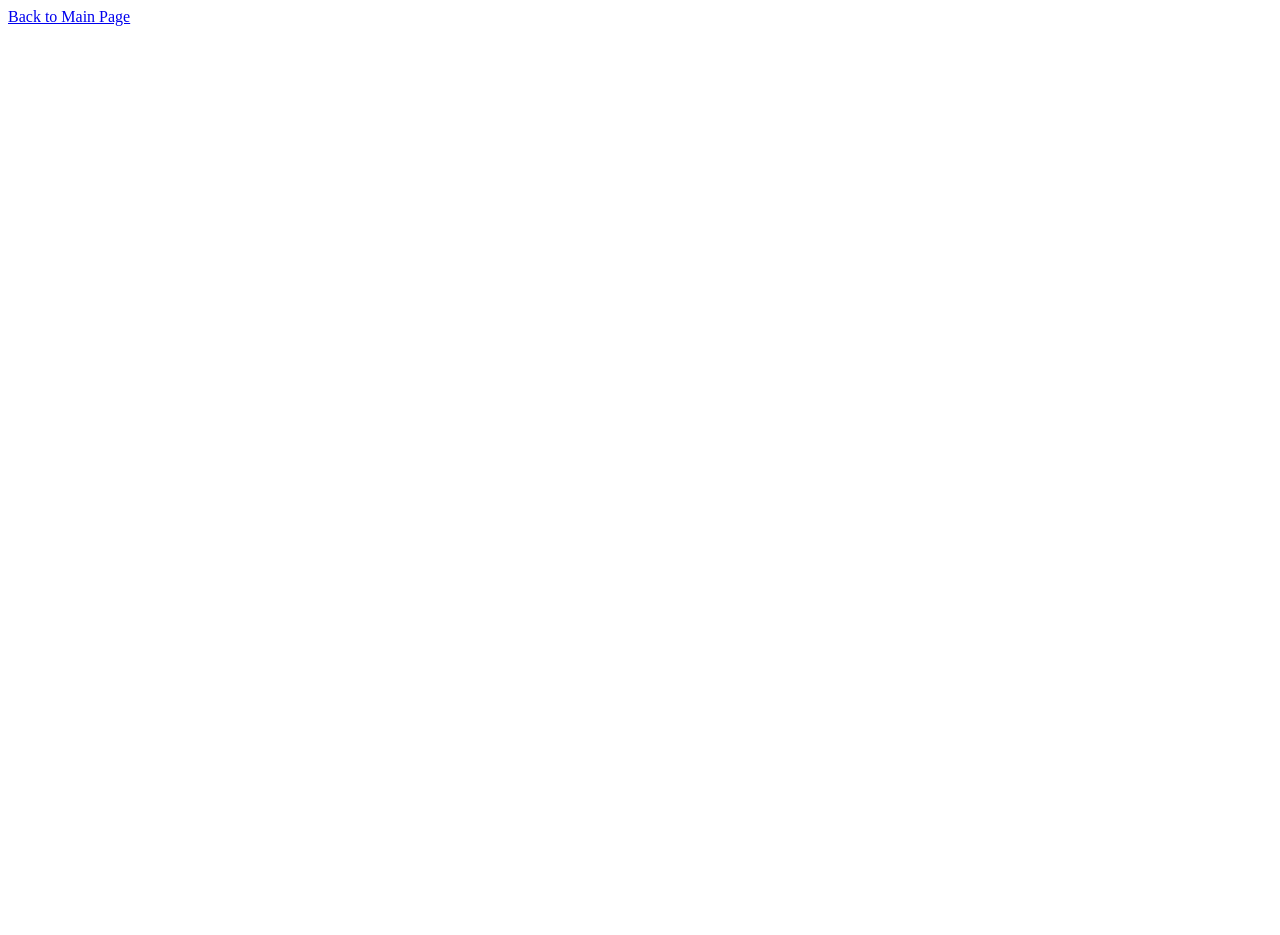
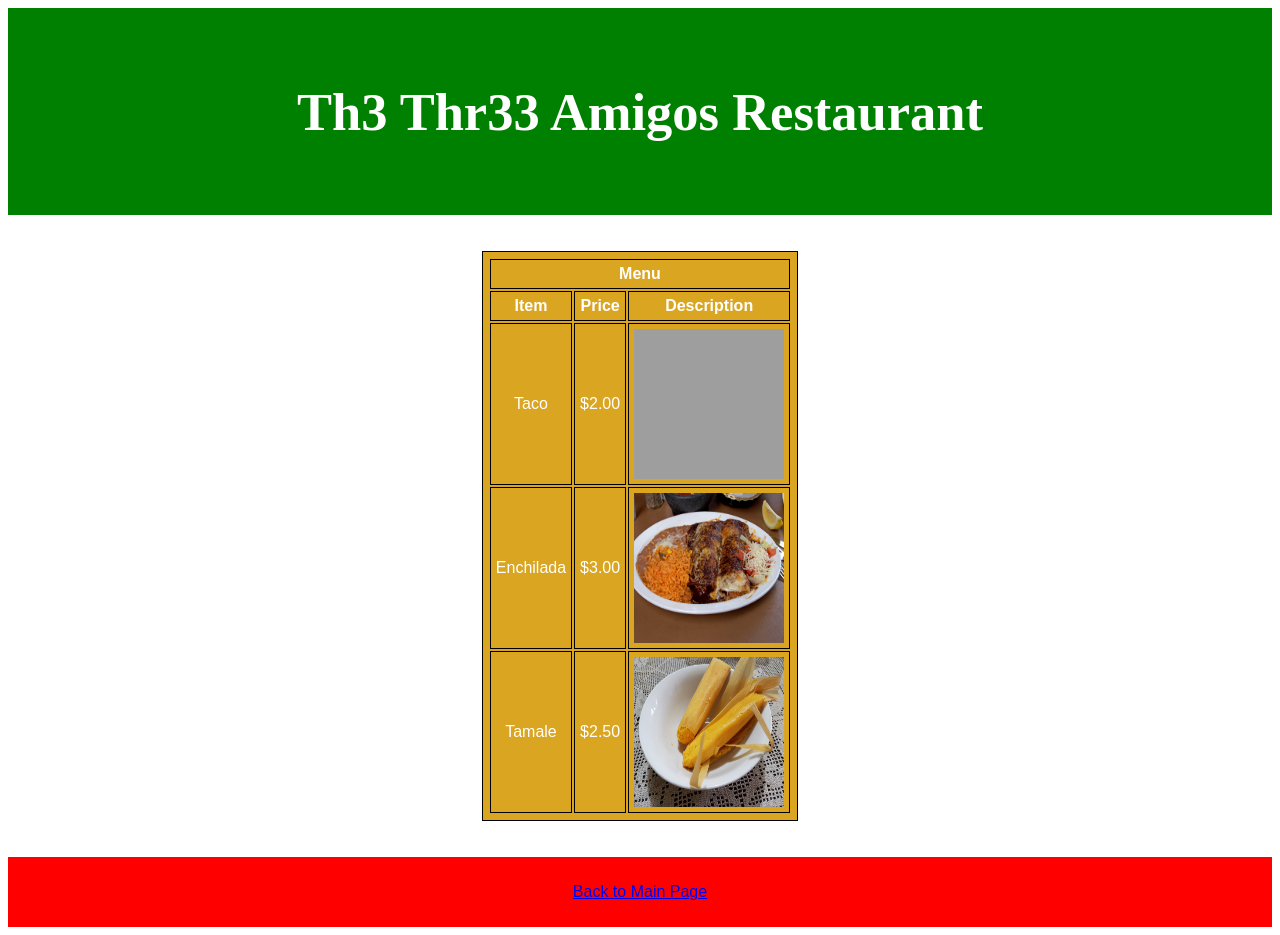
Before and after one commit to adelina-ok/GroupLab5, a plain HTML site: page html/content_1.html in a window 1280 px wide. Before the commit the page ends 800 px from the top, so only its background shows below. Drawn offline with Linux system fonts and the light colour scheme; grey boxes are pictures that could not be loaded.

Commit message:
final draft

```diff
--- a/css/style.css
+++ b/css/style.css
@@ -91,3 +91,16 @@ img {
   clear: both;
   display: table;
 }
+
+table,th,td {
+             text-align:center;
+              padding:5px;
+		          border:1px solid black
+       }
+
+table.center{
+    margin-left:auto;
+    margin-right:auto;
+    color: white;
+    background-color:goldenrod;
+       }
--- a/html/content_1.html
+++ b/html/content_1.html
@@ -1 +1,56 @@
-<a href="/index.html">Back to Main Page</a>
+<!DOCTYPE html>
+<html lang="en">
+<head>
+  <title> Menu</title>
+  <meta charset="utf-8">
+  <meta name="viewport" content="width=device-width, initial-scale=1">
+  <link href="/css/style.css" rel="stylesheet" type="text/css">
+</head>
+
+<body>
+  <header>
+    <h2>Th3 Thr33 Amigos Restaurant</h2>
+  </header>
+
+  <section>
+    <br>
+    <br>
+
+    <table class="center">
+  <tr>
+  	<th colspan="3">Menu</th>
+  </tr>
+  <tr>
+    <th>Item</th>
+    <th>Price</th>
+    <th>Description</th>
+  </tr>
+  <tr>
+    <td>Taco</td>
+    <td>$2.00</td>
+    <td>
+      <img src="/images/taco.jpg" alt="taco" height="150" width="150">
+    </td>
+  </tr>
+  <tr>
+    <td>Enchilada</td>
+    <td>$3.00</td>
+    <td><img src="/images/enchilada.jpg" alt="enchilada" height="150" width="150"</td>
+  </tr>
+  <tr>
+    <td>Tamale</td>
+    <td>$2.50</td>
+    <td><img src="/images/tamale.jpg" alt="tamale" height="150" width="150"</td>
+    </tr>
+</table>
+
+  </section>
+  <br>
+  <br>
+
+  <footer>
+    <p><a href="/index.html">Back to Main Page</a></p>
+  </footer>
+
+</body>
+</html>
```
Also changed, not shown: html/about.html (+2 -2 lines), html/content_2.html (+41 -1 lines), index.html (+5 -7 lines), scripts/script.js (added, +18 -0 lines), images/brownsville.jpeg (added), images/kent.jpg (added), images/seattle.jpg (added).
